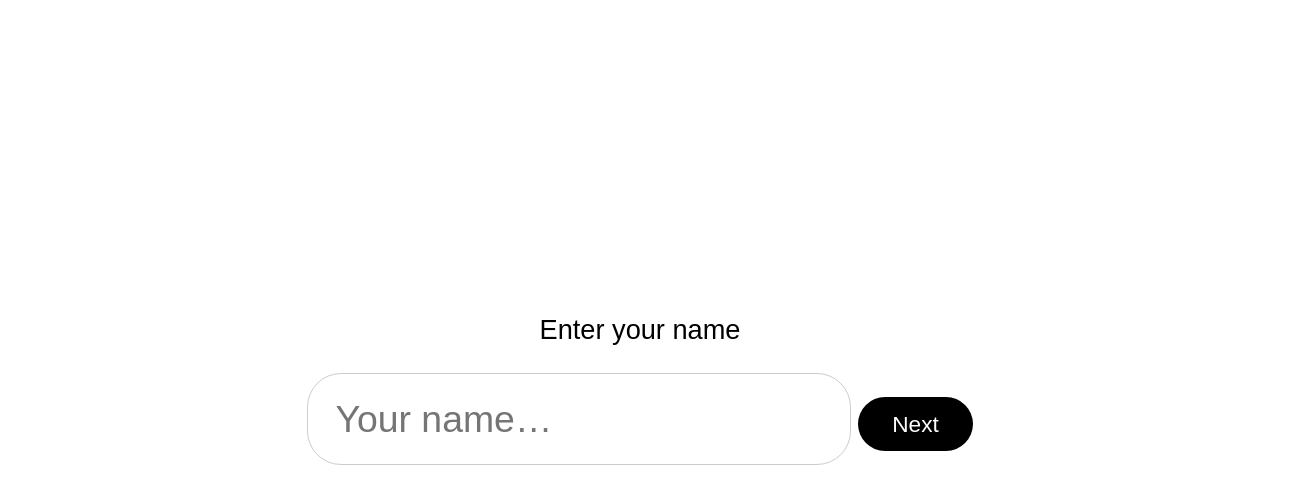
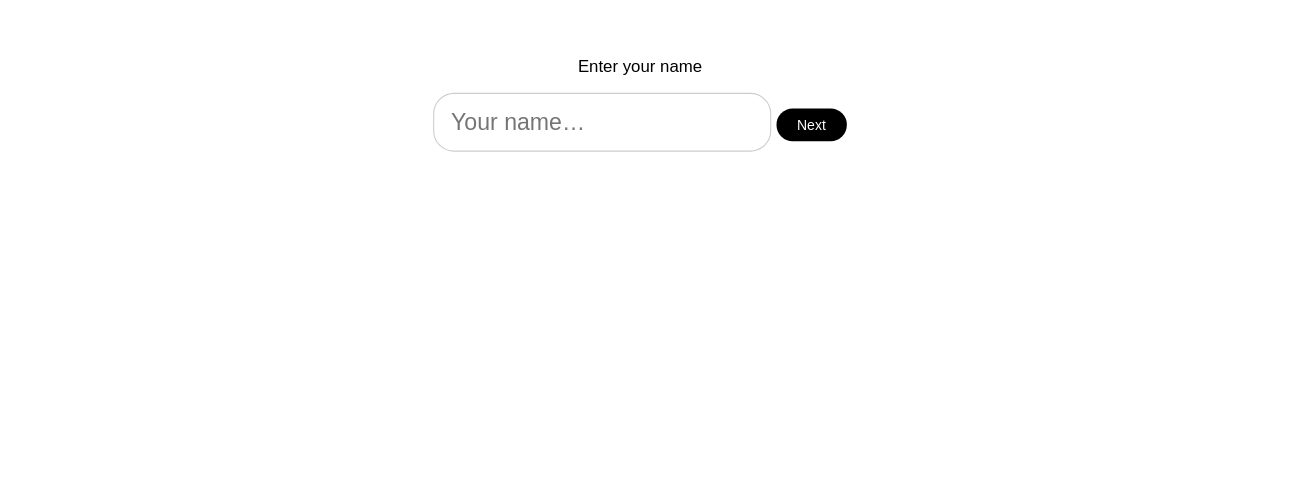
Before and after one commit to iamchandan69/New-year-wish, a plain HTML site: page index.html in a window 1280 px wide. Shown: the part 304-808 px from the top of the page, 1312 px wide, since content can reach past the window. Drawn offline with Linux system fonts and the light colour scheme.

Commit message:
Update style.css

```diff
--- a/style.css
+++ b/style.css
@@ -5,7 +5,7 @@ body {
   display: flex;
   justify-content: center;
   align-items: center;
-  zoom: 1.7;
+  transform: scale(1.05);
 }
 
 .hidden { display: none; }
```
